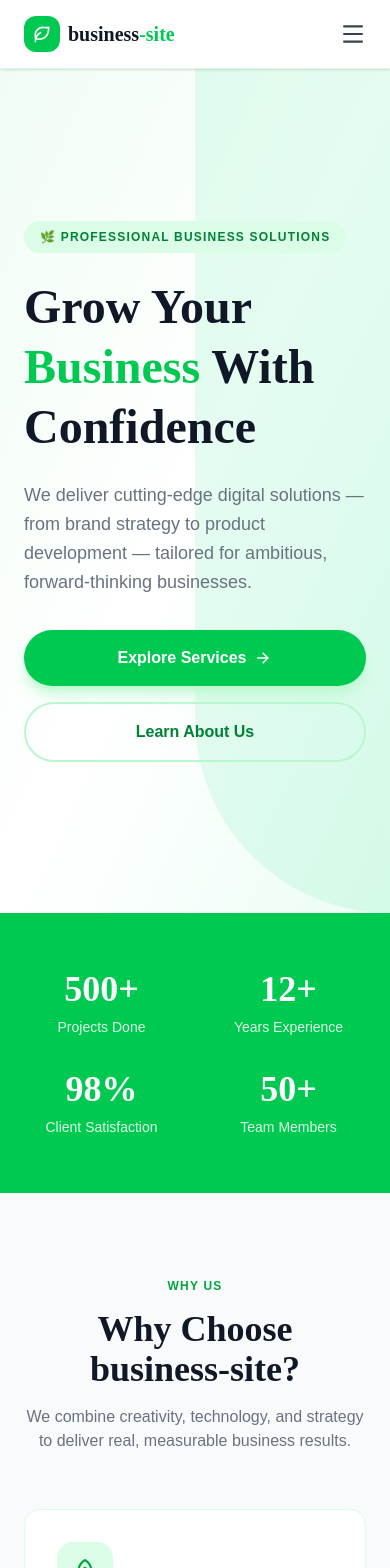
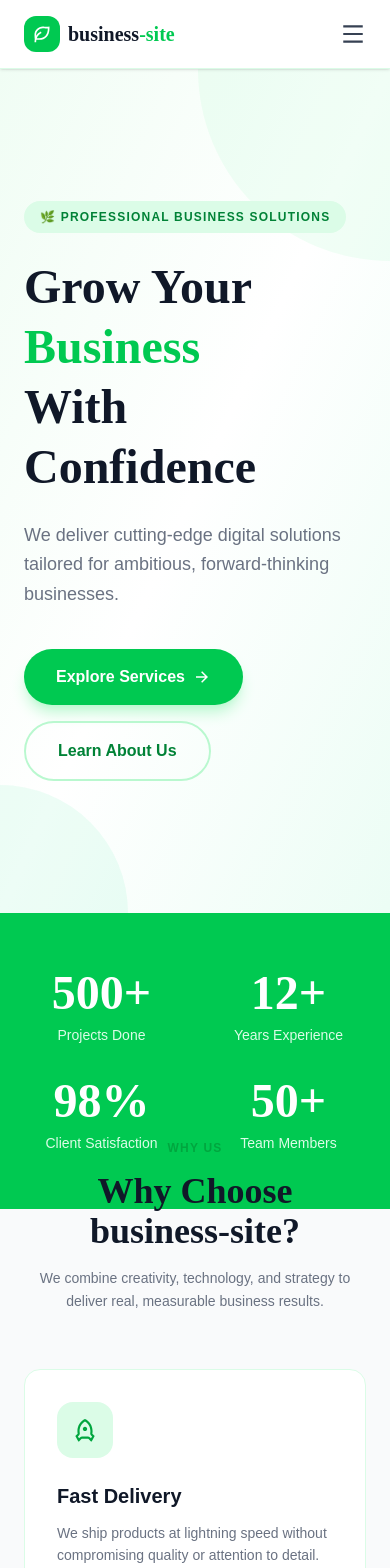
Before and after one commit to shantokarmoker8/business-site, a React (Vite) app: page / in a window 390 px wide. Shown: the top 1568 px of the page. Built offline with nearby package versions, Linux system fonts and the light colour scheme.

Commit message:
home.jsx

```diff
--- a/src/pages/Home.jsx
+++ b/src/pages/Home.jsx
@@ -67,57 +67,15 @@ const perks = [
   "Full ownership of all deliverables",
 ];
 
-function FeatureCard({ icon: IconComp, title, desc }) {
-  return (
-    <div className="bg-white rounded-2xl p-8 border border-green-100 hover:border-green-300 hover:shadow-xl hover:shadow-green-50 transition-all duration-300 group flex flex-col">
-      <div className="w-14 h-14 bg-green-100 rounded-2xl flex items-center justify-center mb-6 group-hover:bg-green-500 transition-colors duration-300">
-        <IconComp
-          size={26}
-          className="text-green-600 group-hover:text-white transition-colors duration-300"
-        />
-      </div>
-      <h3 className="text-xl font-bold text-gray-900 mb-3">{title}</h3>
-      <p className="text-gray-500 text-sm leading-relaxed">{desc}</p>
-    </div>
-  );
-}
-
-function TestimonialCard({ name, role, text, rating, avatar }) {
-  return (
-    <div className="bg-white rounded-2xl p-8 border border-green-100 shadow-sm hover:shadow-md transition-shadow flex flex-col">
-      <div className="flex gap-1 mb-4">
-        {Array.from({ length: rating }).map(function (_, i) {
-          return <RiStarFill key={i} className="text-green-500" size={16} />;
-        })}
-      </div>
-      <p className="text-gray-600 text-sm leading-relaxed mb-6 italic flex-1">
-        "{text}"
-      </p>
-      <div className="flex items-center gap-3">
-        <img
-          src={avatar}
-          alt={name}
-          className="w-11 h-11 rounded-full object-cover border-2 border-green-100"
-        />
-        <div>
-          <div className="font-semibold text-gray-900 text-sm">{name}</div>
-          <div className="text-green-600 text-xs mt-0.5">{role}</div>
-        </div>
-      </div>
-    </div>
-  );
-}
-
 export default function Home() {
   return (
     <div>
-      {/* Hero - 100vh */}
-      <section className="relative bg-white overflow-hidden min-h-screen flex items-center">
-        <div className="absolute inset-0 bg-gradient-to-br from-green-50 via-white to-emerald-50 pointer-events-none" />
-        <div className="absolute top-0 right-0 w-1/2 h-full opacity-10 pointer-events-none">
-          <div className="w-full h-full bg-green-400 rounded-bl-full" />
-        </div>
-        <div className="max-w-7xl mx-auto px-6 py-20 md:py-0 w-full grid md:grid-cols-2 gap-12 items-center relative z-10">
+      {/* Hero */}
+      <section className="relative bg-white overflow-hidden h-screen flex items-center">
+        <div className="absolute inset-0 bg-gradient-to-br from-green-50 via-white to-emerald-50" />
+        <div className="absolute top-0 right-0 w-96 h-96 bg-green-200 rounded-full opacity-20 translate-x-1/2 -translate-y-1/2" />
+        <div className="absolute bottom-0 left-0 w-64 h-64 bg-emerald-200 rounded-full opacity-20 -translate-x-1/2 translate-y-1/2" />
+        <div className="max-w-7xl mx-auto px-6 w-full grid md:grid-cols-2 gap-12 items-center relative z-10">
           <div>
             <span className="inline-flex items-center gap-2 bg-green-100 text-green-700 text-xs font-bold tracking-widest uppercase px-4 py-2 rounded-full mb-6">
               🌿 Professional Business Solutions
@@ -126,42 +84,41 @@ export default function Home() {
               style={{ fontFamily: "'Playfair Display', serif" }}
               className="text-5xl md:text-6xl lg:text-7xl font-black leading-tight text-gray-900 mb-6"
             >
-              Grow Your <span className="text-green-500">Business</span> With
-              Confidence
+              Grow Your <br />
+              <span className="text-green-500">Business</span>
+              <br /> With Confidence
             </h1>
-            <p className="text-gray-500 text-lg leading-relaxed mb-8 max-w-lg">
-              We deliver cutting-edge digital solutions — from brand strategy to
-              product development — tailored for ambitious, forward-thinking
-              businesses.
+            <p className="text-gray-500 text-lg leading-relaxed mb-10 max-w-md">
+              We deliver cutting-edge digital solutions tailored for ambitious,
+              forward-thinking businesses.
             </p>
-            <div className="flex flex-col sm:flex-row gap-4">
+            <div className="flex flex-wrap gap-4">
               <Link
                 to="/services"
-                className="inline-flex items-center justify-center gap-2 bg-green-500 text-white font-semibold px-8 py-4 rounded-full hover:bg-green-600 transition-colors shadow-lg shadow-green-200"
+                className="inline-flex items-center gap-2 bg-green-500 text-white font-semibold px-8 py-4 rounded-full hover:bg-green-600 transition-colors shadow-lg shadow-green-200"
               >
                 Explore Services <RiArrowRightLine size={18} />
               </Link>
               <Link
                 to="/about"
-                className="inline-flex items-center justify-center gap-2 border-2 border-green-200 text-green-700 font-semibold px-8 py-4 rounded-full hover:border-green-400 hover:bg-green-50 transition-all"
+                className="inline-flex items-center gap-2 border-2 border-green-200 text-green-700 font-semibold px-8 py-4 rounded-full hover:border-green-400 hover:bg-green-50 transition-all"
               >
                 Learn About Us
               </Link>
             </div>
           </div>
-          <div className="relative hidden md:block">
-            <div className="relative rounded-3xl overflow-hidden shadow-2xl shadow-green-100">
+          <div className="hidden md:block relative">
+            <div className="rounded-3xl overflow-hidden shadow-2xl shadow-green-100 h-96 lg:h-[500px]">
               <img
                 src="https://images.unsplash.com/photo-1552664730-d307ca884978?w=700&h=600&fit=crop"
-                alt="Professional team at work"
+                alt="Team at work"
                 className="w-full h-full object-cover"
               />
-              <div className="absolute inset-0 bg-gradient-to-t from-green-900/20 to-transparent" />
             </div>
-            <div className="absolute -bottom-6 -left-6 bg-white rounded-2xl shadow-xl p-5 border border-green-100">
+            <div className="absolute -bottom-5 -left-5 bg-white rounded-2xl shadow-xl p-5 border border-green-100">
               <div className="flex items-center gap-3">
                 <div className="w-12 h-12 bg-green-500 rounded-xl flex items-center justify-center">
-                  <RiStarFill className="text-white" size={22} />
+                  <RiStarFill className="text-white" size={20} />
                 </div>
                 <div>
                   <div className="font-bold text-gray-900 text-sm">
@@ -177,15 +134,15 @@ export default function Home() {
         </div>
       </section>
 
-      {/* Stats - full width band */}
+      {/* Stats Band */}
       <section className="bg-green-500 py-14 px-6">
         <div className="max-w-5xl mx-auto grid grid-cols-2 md:grid-cols-4 gap-8">
           {stats.map(function (s) {
             return (
               <div key={s.label} className="text-center">
                 <div
-                  className="text-4xl md:text-5xl font-black text-white"
                   style={{ fontFamily: "'Playfair Display', serif" }}
+                  className="text-5xl font-black text-white"
                 >
                   {s.value}
                 </div>
@@ -198,8 +155,8 @@ export default function Home() {
         </div>
       </section>
 
-      {/* Features - 100vh */}
-      <section className="bg-gray-50 min-h-screen flex items-center px-6 py-20 md:py-0">
+      {/* Features */}
+      <section className="bg-gray-50 h-screen flex items-center px-6">
         <div className="max-w-6xl mx-auto w-full">
           <div className="text-center mb-14">
             <span className="text-green-600 text-xs font-bold tracking-widest uppercase">
@@ -211,40 +168,53 @@ export default function Home() {
             >
               Why Choose business-site?
             </h2>
-            <p className="text-gray-500 max-w-xl mx-auto">
+            <p className="text-gray-500 max-w-xl mx-auto text-sm leading-relaxed">
               We combine creativity, technology, and strategy to deliver real,
               measurable business results.
             </p>
           </div>
           <div className="grid grid-cols-1 md:grid-cols-3 gap-8">
             {features.map(function (f) {
+              const IconComp = f.icon;
               return (
-                <FeatureCard
+                <div
                   key={f.title}
-                  icon={f.icon}
-                  title={f.title}
-                  desc={f.desc}
-                />
+                  className="bg-white rounded-2xl p-8 border border-green-100 hover:border-green-300 hover:shadow-xl hover:shadow-green-50 transition-all duration-300 group"
+                >
+                  <div className="w-14 h-14 bg-green-100 rounded-2xl flex items-center justify-center mb-6 group-hover:bg-green-500 transition-colors duration-300">
+                    <IconComp
+                      size={26}
+                      className="text-green-600 group-hover:text-white transition-colors duration-300"
+                    />
+                  </div>
+                  <h3 className="text-xl font-bold text-gray-900 mb-3">
+                    {f.title}
+                  </h3>
+                  <p className="text-gray-500 text-sm leading-relaxed">
+                    {f.desc}
+                  </p>
+                </div>
               );
             })}
           </div>
         </div>
       </section>
 
-      {/* About Split - 100vh */}
-      <section className="bg-white min-h-screen flex items-center px-6 py-20 md:py-0">
+      {/* About Split */}
+      <section className="bg-white h-screen flex items-center px-6">
         <div className="max-w-6xl mx-auto w-full grid md:grid-cols-2 gap-16 items-center">
           <div className="relative">
-            <img
-              src="https://images.unsplash.com/photo-1600880292203-757bb62b4baf?w=700&h=600&fit=crop"
-              alt="Our workspace"
-              className="rounded-3xl w-full object-cover shadow-xl shadow-green-100"
-              style={{ height: "520px" }}
-            />
-            <div className="absolute -top-6 -right-6 bg-green-500 text-white rounded-2xl p-6 shadow-lg text-center">
+            <div className="rounded-3xl overflow-hidden shadow-xl shadow-green-100 h-80 lg:h-96">
+              <img
+                src="https://images.unsplash.com/photo-1600880292203-757bb62b4baf?w=700&h=500&fit=crop"
+                alt="Our workspace"
+                className="w-full h-full object-cover"
+              />
+            </div>
+            <div className="absolute -top-5 -right-5 bg-green-500 text-white rounded-2xl p-5 shadow-lg text-center">
               <div
+                style={{ fontFamily: "'Playfair Display', serif" }}
                 className="text-3xl font-black"
-                style={{ fontFamily: "'Playfair Display', serif" }}
               >
                 12+
               </div>
@@ -263,7 +233,7 @@ export default function Home() {
             >
               We Build Digital Solutions That Work
             </h2>
-            <p className="text-gray-500 leading-relaxed mb-6">
+            <p className="text-gray-500 leading-relaxed mb-6 text-sm">
               Since 2012, we've helped hundreds of businesses establish a
               powerful digital presence. Our team of designers, developers, and
               strategists work together to deliver results that matter.
@@ -293,10 +263,10 @@ export default function Home() {
         </div>
       </section>
 
-      {/* Testimonials - 100vh */}
-      <section className="bg-gray-50 min-h-screen flex items-center px-6 py-20 md:py-0">
+      {/* Testimonials */}
+      <section className="bg-gray-50 h-screen flex items-center px-6">
         <div className="max-w-6xl mx-auto w-full">
-          <div className="text-center mb-14">
+          <div className="text-center mb-12">
             <span className="text-green-600 text-xs font-bold tracking-widest uppercase">
               Testimonials
             </span>
@@ -310,30 +280,54 @@ export default function Home() {
           <div className="grid grid-cols-1 md:grid-cols-3 gap-8">
             {testimonials.map(function (t) {
               return (
-                <TestimonialCard
+                <div
                   key={t.name}
-                  name={t.name}
-                  role={t.role}
-                  text={t.text}
-                  rating={t.rating}
-                  avatar={t.avatar}
-                />
+                  className="bg-white rounded-2xl p-8 border border-green-100 shadow-sm hover:shadow-md transition-shadow flex flex-col"
+                >
+                  <div className="flex gap-1 mb-4">
+                    {Array.from({ length: t.rating }).map(function (_, i) {
+                      return (
+                        <RiStarFill
+                          key={i}
+                          className="text-green-500"
+                          size={16}
+                        />
+                      );
+                    })}
+                  </div>
+                  <p className="text-gray-600 text-sm leading-relaxed mb-6 italic flex-1">
+                    "{t.text}"
+                  </p>
+                  <div className="flex items-center gap-3">
+                    <img
+                      src={t.avatar}
+                      alt={t.name}
+                      className="w-11 h-11 rounded-full object-cover border-2 border-green-100"
+                    />
+                    <div>
+                      <div className="font-semibold text-gray-900 text-sm">
+                        {t.name}
+                      </div>
+                      <div className="text-green-600 text-xs mt-0.5">
+                        {t.role}
+                      </div>
+                    </div>
+                  </div>
+                </div>
               );
             })}
           </div>
         </div>
       </section>
 
-      {/* CTA - 100vh */}
-      <section className="relative bg-green-500 min-h-screen flex items-center justify-center px-6 overflow-hidden">
-        <div className="absolute inset-0 opacity-10">
-          <div className="absolute top-0 left-0 w-64 h-64 bg-white rounded-full -translate-x-1/2 -translate-y-1/2" />
-          <div className="absolute bottom-0 right-0 w-96 h-96 bg-white rounded-full translate-x-1/2 translate-y-1/2" />
-        </div>
+      {/* CTA */}
+      <section className="relative bg-green-500 h-screen flex items-center justify-center px-6 overflow-hidden">
+        <div className="absolute top-0 left-0 w-72 h-72 bg-white rounded-full opacity-10 -translate-x-1/2 -translate-y-1/2" />
+        <div className="absolute bottom-0 right-0 w-96 h-96 bg-white rounded-full opacity-10 translate-x-1/2 translate-y-1/2" />
         <div className="max-w-3xl mx-auto text-center relative z-10">
           <h2
             style={{ fontFamily: "'Playfair Display', serif" }}
-            className="text-4xl md:text-6xl font-black text-white mb-6"
+            className="text-5xl md:text-6xl font-black text-white mb-6"
           >
             Ready to Get Started?
           </h2>
@@ -343,7 +337,7 @@ export default function Home() {
           </p>
           <Link
             to="/contact"
-            className="inline-flex items-center gap-2 bg-white text-green-700 font-bold px-10 py-4 rounded-full hover:bg-green-50 transition-colors shadow-xl text-sm"
+            className="inline-flex items-center gap-2 bg-white text-green-700 font-bold px-10 py-4 rounded-full hover:bg-green-50 transition-colors shadow-xl"
           >
             Contact Us Today <RiArrowRightLine size={18} />
           </Link>
--- a/src/pages/NotFound.jsx
+++ b/src/pages/NotFound.jsx
@@ -3,14 +3,14 @@ import { RiArrowLeftLine, RiLeafLine } from "react-icons/ri";
 
 export default function NotFound() {
   return (
-    <section className="bg-gradient-to-br from-green-50 via-white to-emerald-50 flex items-center justify-center min-h-[75vh] px-6">
+    <section className="bg-gradient-to-br from-green-50 via-white to-emerald-50 min-h-screen flex items-center justify-center px-6">
       <div className="text-center">
         <div className="w-24 h-24 bg-green-100 rounded-full flex items-center justify-center mx-auto mb-8">
           <RiLeafLine size={44} className="text-green-500" />
         </div>
         <div
           style={{ fontFamily: "'Playfair Display', serif" }}
-          className="text-8xl font-black text-green-500 mb-4"
+          className="text-9xl font-black text-green-500 mb-4"
         >
           404
         </div>
```
